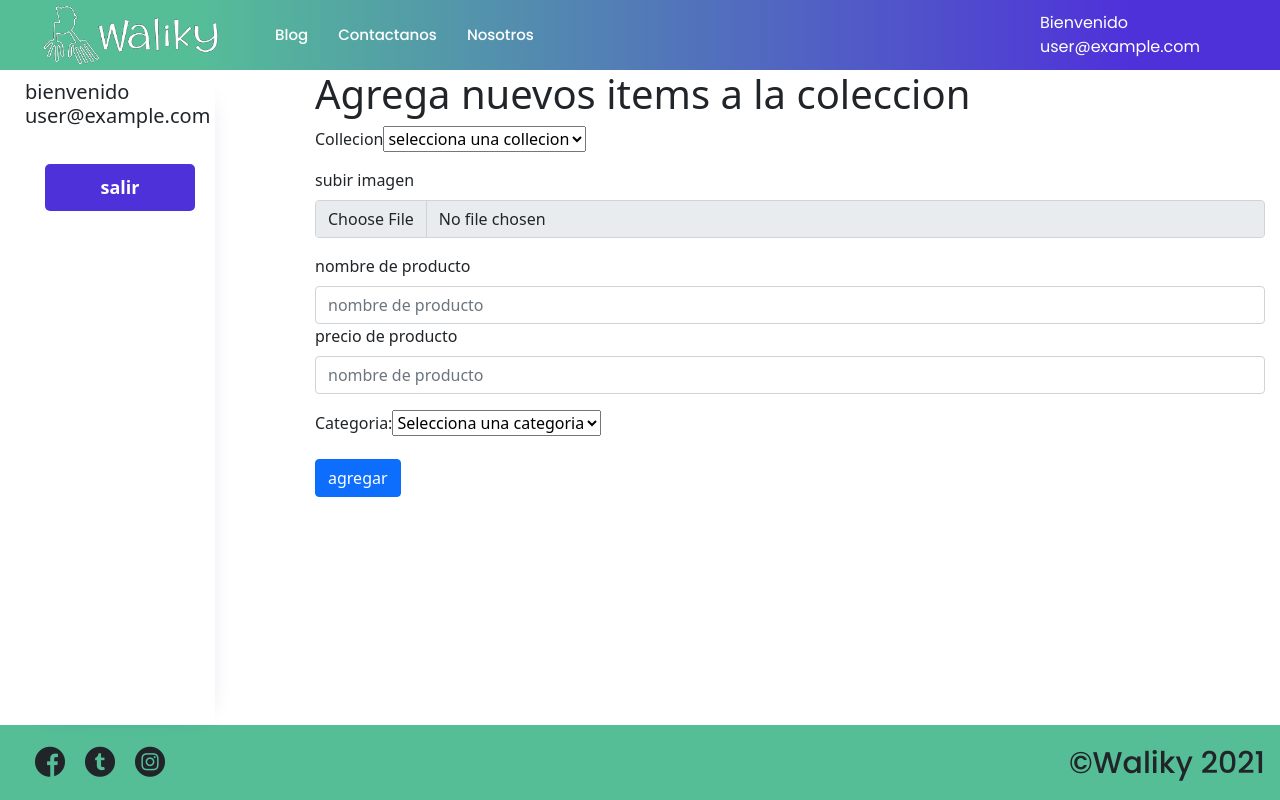
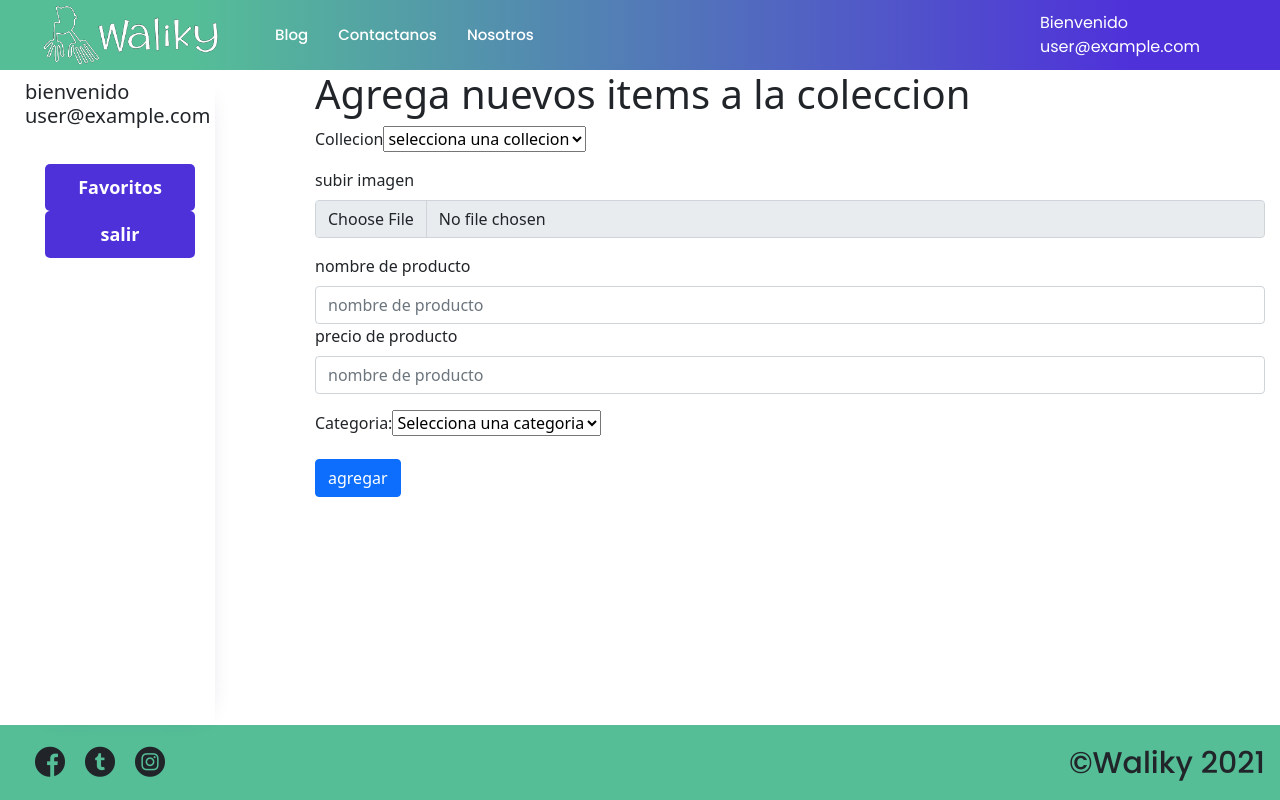
Before and after one commit to freconur/walikyUltimo, a React (Create React App) app: page /#/user in a window 1280 px wide. Built offline with nearby package versions, Linux system fonts and the light colour scheme; no server answers; sample sign-in values are in the browser's storage.

Commit message:
se agrego boton de favoritos en el dashboard

```diff
--- a/src/pages/Dashboard_prueba.jsx
+++ b/src/pages/Dashboard_prueba.jsx
@@ -4,6 +4,7 @@ import { useAuth } from '../context/AuthContext'
 import { addDoc } from 'firebase/firestore'
 import AddCategory from '../components/AddCategory'
 import '../styles/UserDashboard.css'
+import { Link } from 'react-router-dom'
 
 // const db = getFirestore(app);
 
@@ -28,6 +29,11 @@ const Dashboard_prueba = () => {
       <div className="dashboard__navbar">
         <h2 className="dashboard__welcome">bienvenido {user.email} </h2>
         <div className="dashboardButton">
+          <Link to="/favoritos">
+            <button>
+              Favoritos
+            </button>
+          </Link>
           <button onClick={handleLogout}>salir</button>
         </div>
       </div>
```
